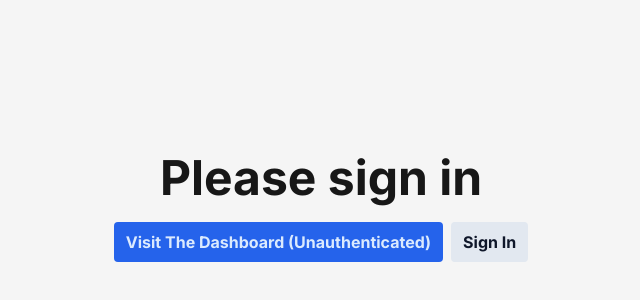
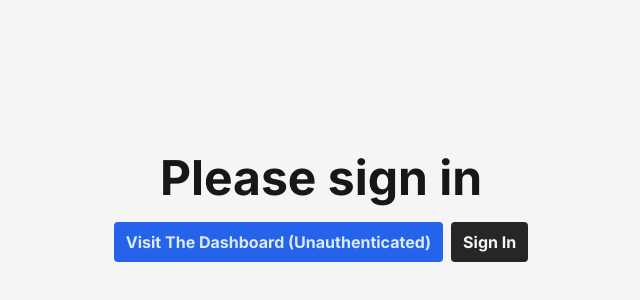
Before and after one commit to danpiths/next-auth-example, a Next.js app: page / in a window 1280 px wide. Shown: the part 192-492 px from the top of the page, without its empty margins (319-959 px from the left). Built offline with nearby package versions, Linux system fonts and the light colour scheme; no server answers.

Commit message:
offset color modification for light theme change

```diff
--- a/src/app/dashboard/page.tsx
+++ b/src/app/dashboard/page.tsx
@@ -17,7 +17,7 @@ export default async function Page() {
       </div>
       <Link
         href="/"
-        className="rounded bg-blue-600 px-3 py-2 font-bold capitalize text-blue-100 transition duration-300 ease-in-out hover:bg-blue-700 focus:bg-blue-700 focus:outline-none focus:ring-2 focus:ring-blue-700 focus:ring-offset-2 focus:ring-offset-black active:bg-blue-800"
+        className="rounded bg-blue-600 px-3 py-2 font-bold capitalize text-blue-100 transition duration-300 ease-in-out hover:bg-blue-700 focus:bg-blue-700 focus:outline-none focus:ring-2 focus:ring-blue-700 focus:ring-offset-2 focus:ring-offset-neutral-100 active:bg-blue-800"
       >
         Back to home
       </Link>
--- a/src/app/page.tsx
+++ b/src/app/page.tsx
@@ -14,7 +14,7 @@ export default async function Home() {
       <div className="flex items-center gap-2">
         <Link
           href="/dashboard"
-          className="rounded bg-blue-600 px-3 py-2 font-bold capitalize text-blue-100 transition duration-300 ease-in-out hover:bg-blue-700 focus:bg-blue-700 focus:outline-none focus:ring-2 focus:ring-blue-700 focus:ring-offset-2 focus:ring-offset-black active:bg-blue-800"
+          className="rounded bg-blue-600 px-3 py-2 font-bold capitalize text-blue-100 transition duration-300 ease-in-out hover:bg-blue-700 focus:bg-blue-700 focus:outline-none focus:ring-2 focus:ring-blue-700 focus:ring-offset-2 focus:ring-offset-neutral-100 active:bg-blue-800"
         >
           {session && session.user
             ? "Visit the Dashboard"
--- a/src/components/AuthButton.tsx
+++ b/src/components/AuthButton.tsx
@@ -10,7 +10,7 @@ export default function SignOutButton({
   return (
     <button
       onClick={() => (authOption == "sign-in" ? signIn() : signOut())}
-      className="rounded bg-slate-200 px-3 py-2 font-bold capitalize text-slate-900 transition duration-300 ease-in-out hover:bg-slate-300 focus:bg-slate-300 focus:outline-none focus:ring-2 focus:ring-slate-300 focus:ring-offset-2 focus:ring-offset-black active:bg-slate-400"
+      className="rounded bg-neutral-800 px-3 py-2 font-bold capitalize text-neutral-100 transition duration-300 ease-in-out hover:bg-neutral-900 focus:bg-neutral-900 focus:outline-none focus:ring-2 focus:ring-neutral-900 focus:ring-offset-2 focus:ring-offset-neutral-100 active:bg-neutral-950"
     >
       {authOption.split("-").join(" ")}
     </button>
```
